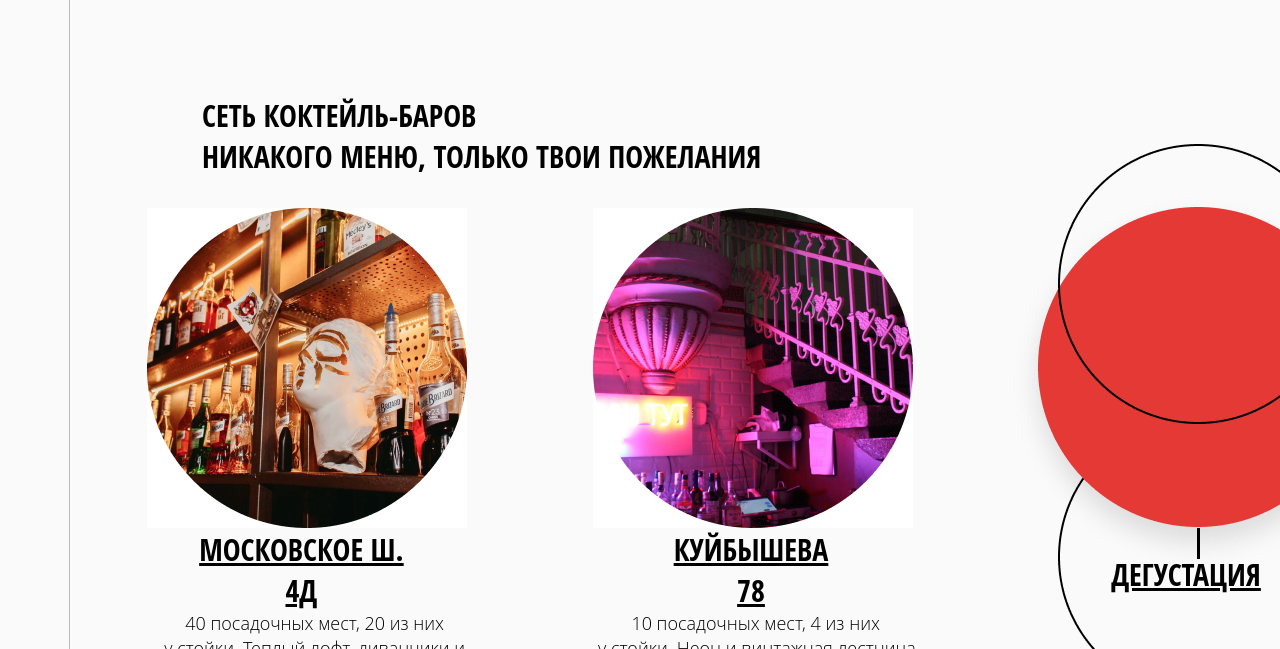
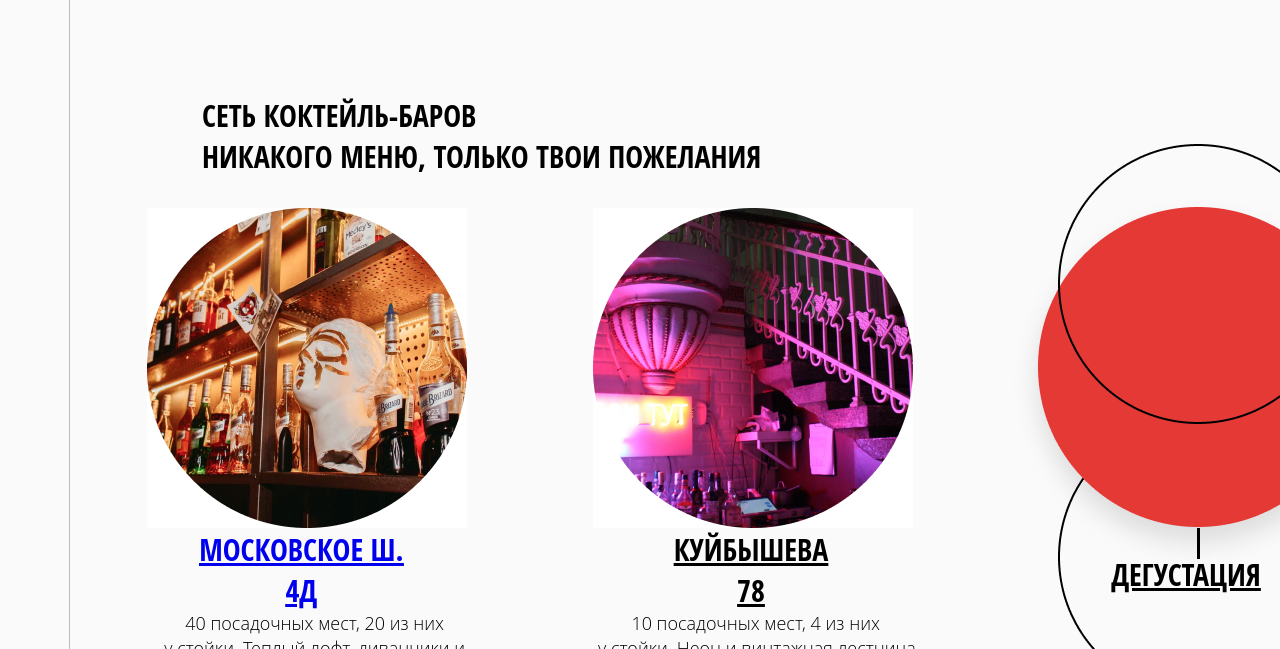
Before and after one commit to MasterKho/napistore, a plain HTML site: page index.html in a window 1280 px wide. Shown: the part 151-800 px from the top of the page. Drawn offline with Linux system fonts and the light colour scheme.

Commit message:
page3 add

```diff
--- a/index.html
+++ b/index.html
@@ -31,7 +31,7 @@
 
         <div class="bar1">
             <img src="img/Ellipse 6.jpg" alt="MoskowBar"/>
-            <h2 href="page3/index3.html" class="bar1-1">Московское ш. 4д</h2>
+            <h2 class="bar1-1"><a href="/page3/index3.html">Московское ш. 4д</a></h2>
             <pre class="bar1-2">
 40 посадочных мест, 20 из них
 у стойки. Теплый лофт, диванчики и
--- a/style.css
+++ b/style.css
@@ -72,7 +72,7 @@ margin-top: 351px;
     text-align: center;
     text-decoration-line: underline;
     text-transform: uppercase;
-    color: #000000;
+    color: #0a0000;
 }
 .bar1-2 {
 position: absolute;
```
